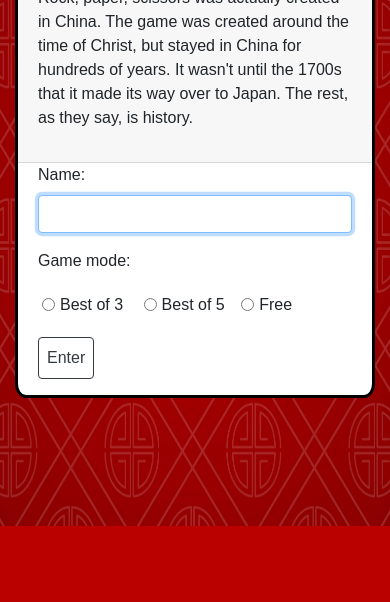
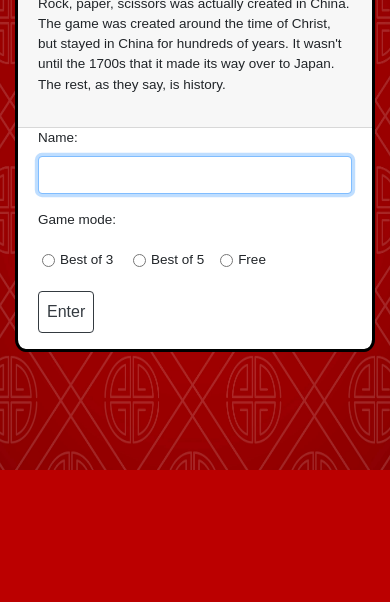
Before and after one commit to MCampos23/Rock-Paper-Scissors-ES, a plain HTML site: page index.html in a window 390 px wide. Shown: the part 242-844 px from the top of the page. Drawn offline with nearby package versions, Linux system fonts and the light colour scheme; a web font is replaced by a local one.

Commit message:
font-size mobile

```diff
--- a/index.html
+++ b/index.html
@@ -27,7 +27,7 @@
 <div class="container animate__animated" id="initial-modal">
     <div class="row">
         <div class="col-md-6 mx-auto">
-            <div class="card mt-md-5 mt-2">
+            <div class="card mt-md-5 mt-3">
                 <div class="card-header  px-md-5 py-3 pb-0">
                     <h3>Did you know?</h3>
                     <p>Rock, paper, scissors was actually created in China. The game was created around the time of Christ, but stayed in China for hundreds of years. It wasn't until the 1700s that it made its way over to Japan. The rest, as they say, is history.</p>
--- a/style.css
+++ b/style.css
@@ -86,6 +86,7 @@ audio:hover{
   }
   body {
     background-size: 200% 120%;
+    font-size: 13.5px;
   }
   .header h1 {
     padding: 10px;
@@ -128,6 +129,7 @@ audio:hover{
   }
   body {
     background-size: 350% 120%;
+    font-size: 13px;
   }
   .header {
     padding-bottom: 2px;
```
